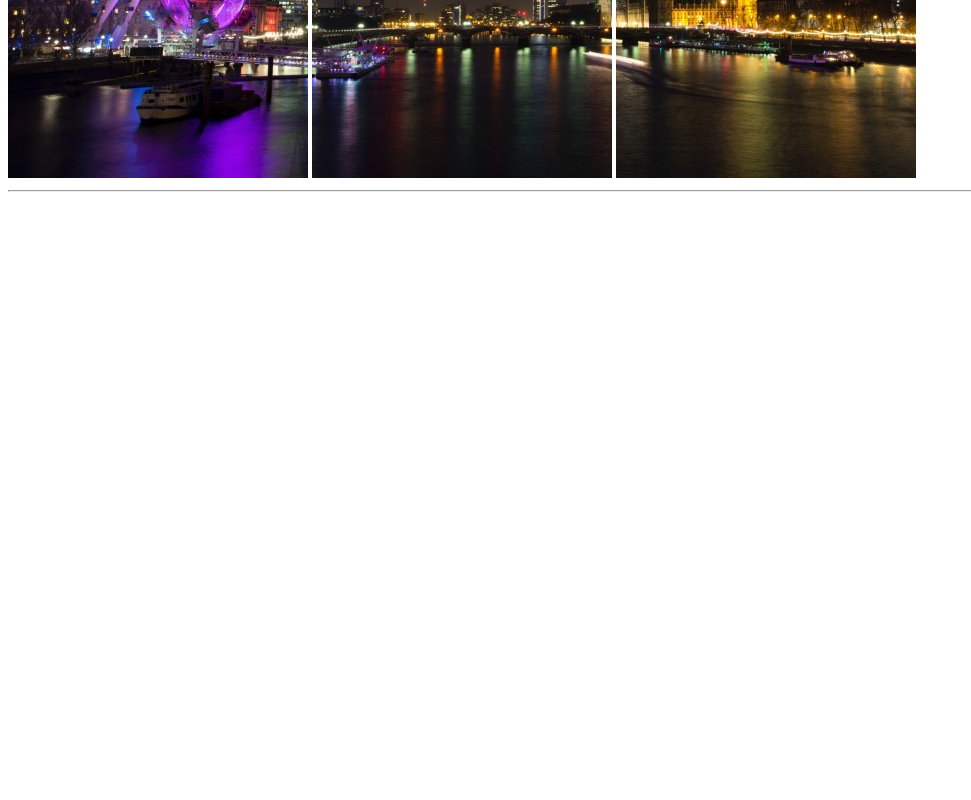
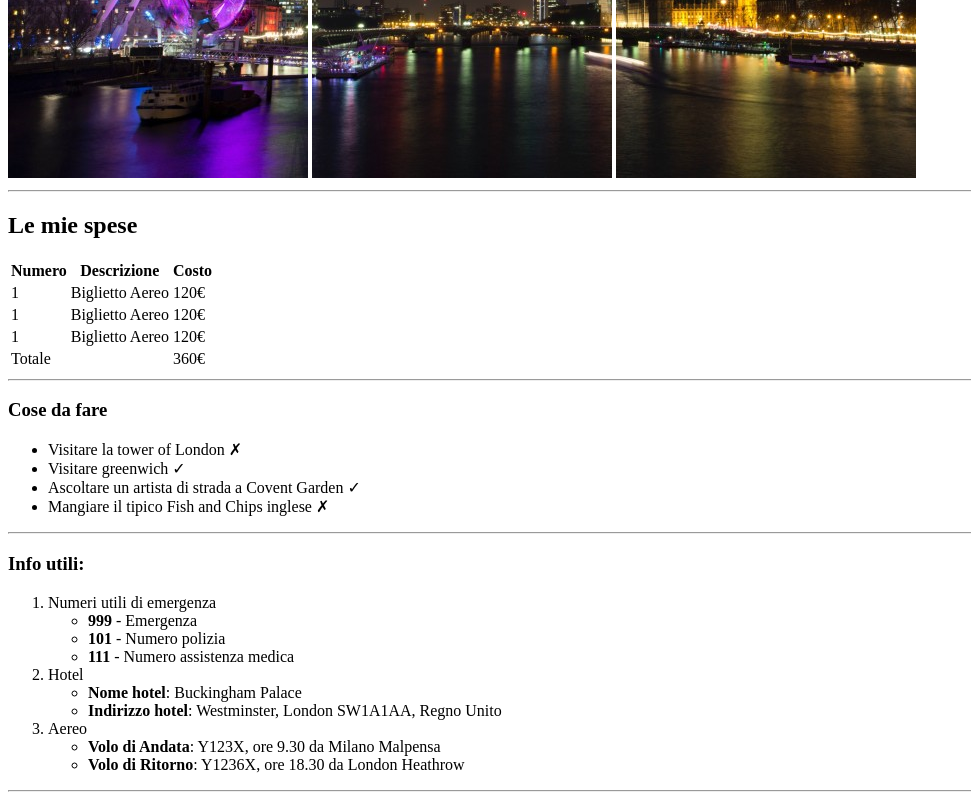
Before and after one commit to MarcosZacarias/html-london-trip, a plain HTML site: page index.html in a window 1280 px wide. Shown: the part 502-1302 px from the top of the page, without its empty margins (0-971 px from the left). Before the commit the page ends 800 px from the top, so only its background shows below. Drawn offline with Linux system fonts and the light colour scheme.

Commit message:
add main

```diff
--- a/index.html
+++ b/index.html
@@ -15,5 +15,81 @@
         <hr>
     </header>
 
+    <main>
+        <h2>Le mie spese</h2>
+        <!--Tabella delle spese-->
+        <table>
+            <thead>
+                <tr>
+                    <th>Numero</th>
+                    <th>Descrizione</th>
+                    <th>Costo</th>
+                </tr>
+            </thead>
+            <tbody>
+                <tr>
+                    <td>1</td>
+                    <td>Biglietto Aereo</td>
+                    <td>120&euro;</td>
+                </tr>
+                <tr>
+                    <td>1</td>
+                    <td>Biglietto Aereo</td>
+                    <td>120&euro;</td>
+                </tr>
+                <tr>
+                    <td>1</td>
+                    <td>Biglietto Aereo</td>
+                    <td>120&euro;</td>
+                </tr>
+            </tbody>
+            <tfoot>
+                <tr>
+                    <td colspan="2">Totale</td>
+                    <td>360&euro;</td>
+                </tr>
+            </tfoot>
+        </table>
+        <hr>
+
+        <!--Lista cose da fare-->
+        <h3>Cose da fare</h3>
+        <ul>
+            <li>Visitare la tower of London &cross;</li>
+            <li>Visitare greenwich &check;</li>
+            <li>Ascoltare un artista di strada a Covent Garden &check;</li>
+            <li>Mangiare il tipico Fish and Chips inglese &cross;</li>
+        </ul>
+        <hr>
+
+        <!-- Liste informazioni -->
+        <h3>Info utili:</h3>
+        <ol>
+            <li>
+                Numeri utili di emergenza
+                <ul>
+                    <li><b>999</b> - Emergenza</li>
+                    <li><b>101</b> - Numero polizia</li>
+                    <li><b>111</b> - Numero assistenza medica</li>
+                </ul>
+            </li>
+            <li>
+                Hotel
+                <ul>
+                    <li><b>Nome hotel</b>: Buckingham Palace</li>
+                    <li><b>Indirizzo hotel</b>: Westminster, London SW1A1AA, Regno Unito</li>
+                </ul>
+            </li>
+            <li>
+                Aereo
+                <ul>
+                    <li><b>Volo di Andata</b>: Y123X, ore 9.30 da Milano Malpensa</li>
+                    <li><b>Volo di Ritorno</b>: Y1236X, ore 18.30 da London Heathrow</li>
+                </ul>
+            </li>
+        </ol>
+        <hr>
+    </main>
+
 </body>
 </html>
```
